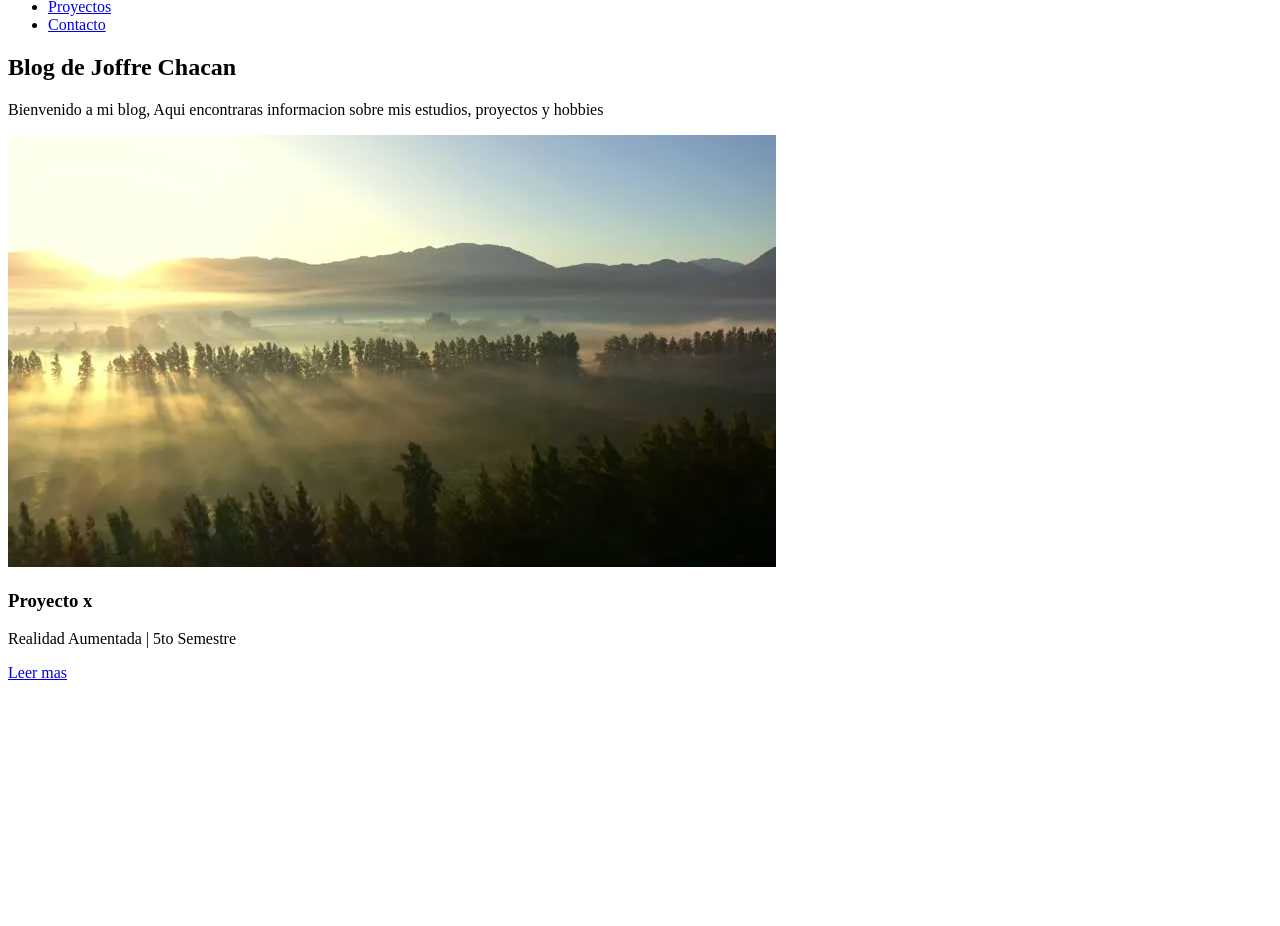
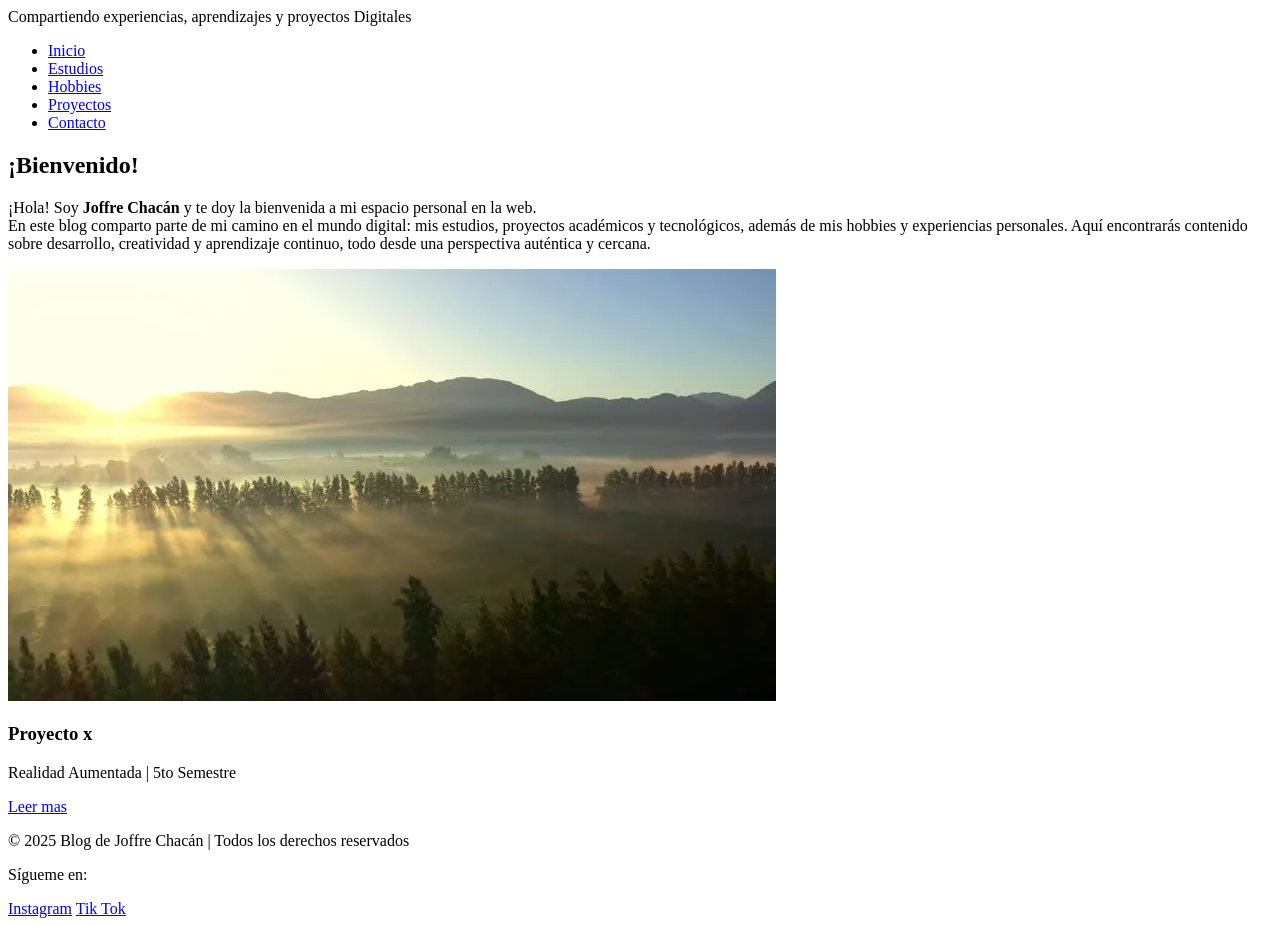
Before and after one commit to joffrechacan/Blog-personal, a plain HTML site: page index.html in a window 1280 px wide. Shown: the part 72-998 px from the top of the page. Before the commit the page ends 800 px from the top, so only its background shows below. Drawn offline with Linux system fonts and the light colour scheme.

Commit message:
Avance en index y contacto

```diff
--- a/index.html
+++ b/index.html
@@ -6,6 +6,10 @@
     <title>Mi Blog Personal</title>
 </head>
 <body>
+    <header>
+        <h1>Blog de Joffre Chacán</h1>
+        <p>Compartiendo experiencias, aprendizajes y proyectos Digitales</p>
+    </header>
     <nav>
         <ul>
             <li><a href="#">Inicio</a></li>
@@ -17,11 +21,14 @@
     </nav>
     <main>
         <section id="Bienvenido">
-        <h1>Blog de Joffre Chacan</h1>
-        <p>
-            Bienvenido a mi blog, Aqui encontraras informacion
-            sobre mis estudios, proyectos y hobbies
-        </p>
+        <h2>¡Bienvenido!</h2>
+    <p>
+        ¡Hola! Soy <strong>Joffre Chacán</strong> y te doy la bienvenida a mi espacio personal en la web. <br>
+        En este blog comparto parte de mi camino en el mundo digital: mis estudios,
+        proyectos académicos y tecnológicos, además de mis hobbies y experiencias personales.
+        Aquí encontrarás contenido sobre desarrollo, creatividad y aprendizaje continuo,
+        todo desde una perspectiva auténtica y cercana.
+    </p>
         </section>
         <section
             id="Ultimos Proyectos">
@@ -38,6 +45,13 @@
         </section>
     </main>
 
+    <footer>
+        <p>© 2025 Blog de Joffre Chacán | Todos los derechos reservados</p>
+        <p>Sígueme en:</p>
+        <a href="https://www.instagram.com/user.jacck/"> Instagram</a>
+        <a href="https://www.tiktok.com/@jacck.3"> Tik Tok</a>
+    </footer>
+
 
 </body>
 </html>
```
Also changed, not shown: contacto.html (+16 -0 lines).
